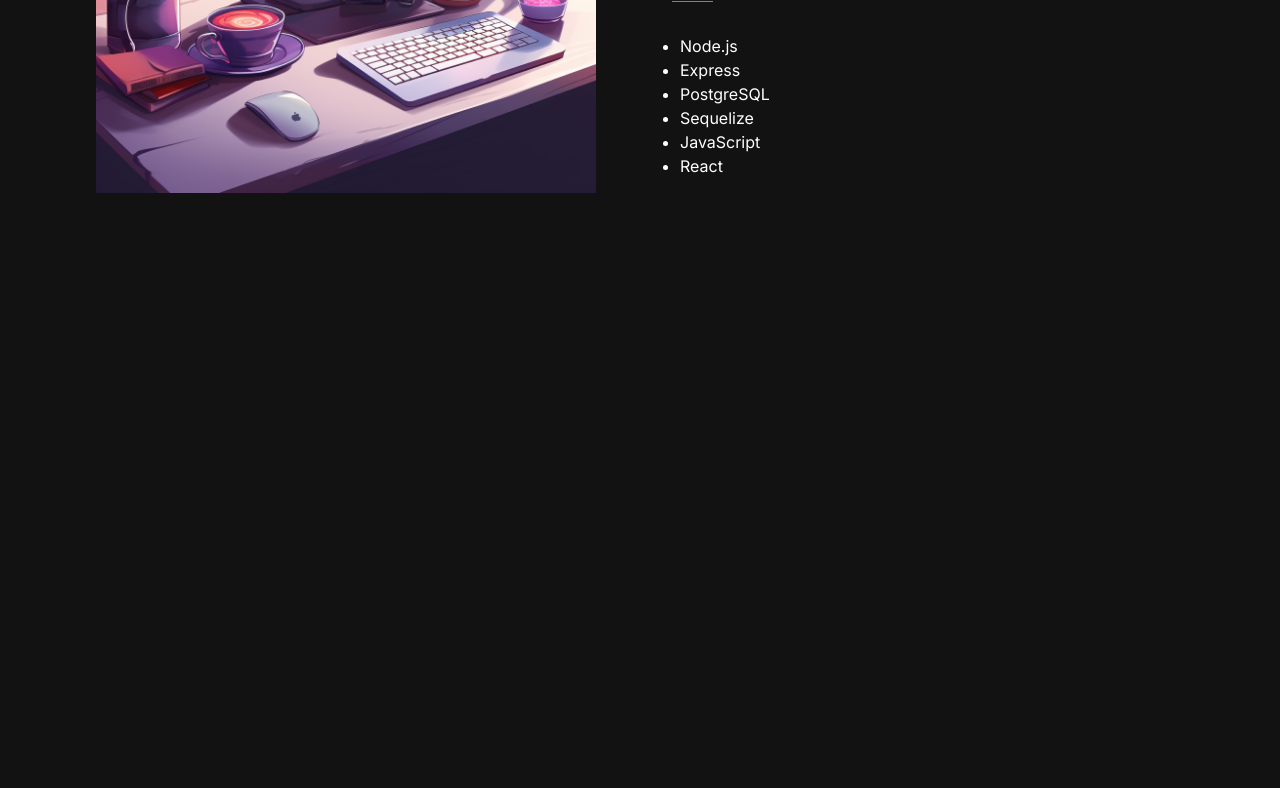
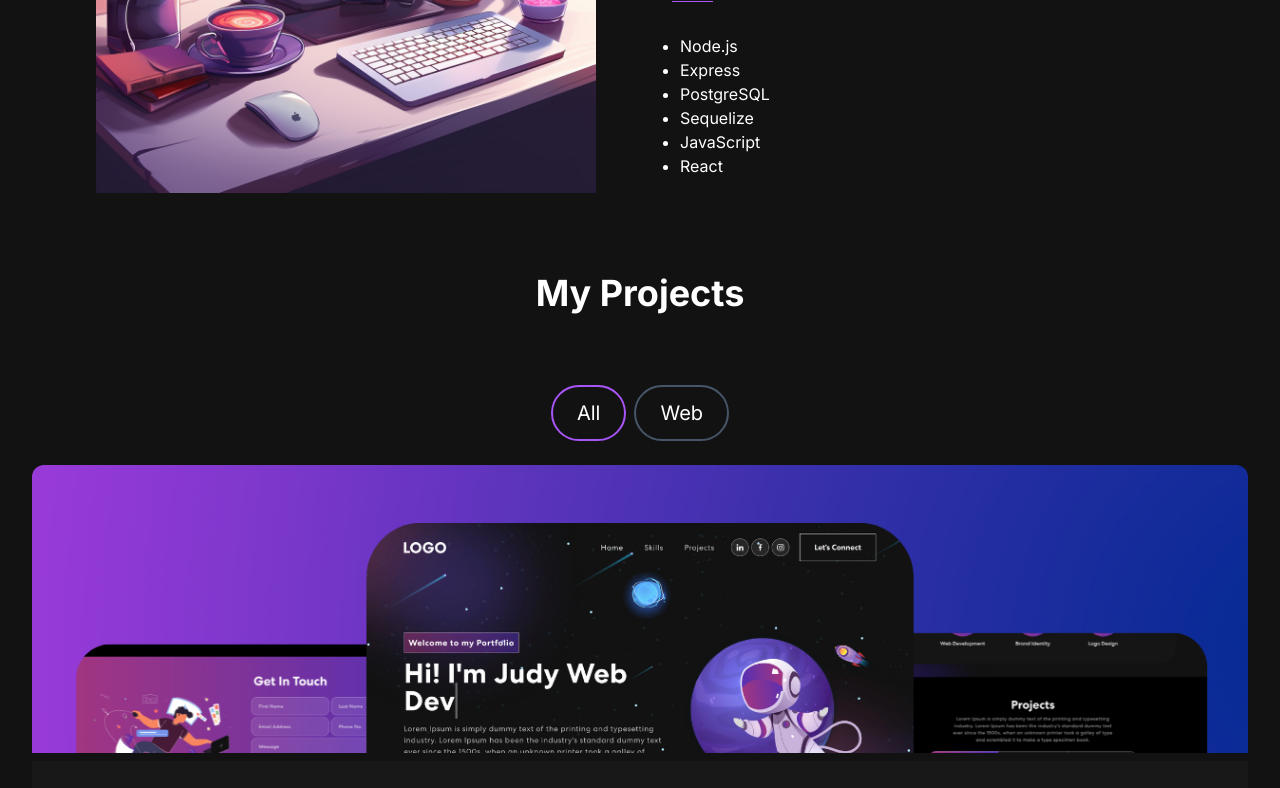
Before and after one commit to Yellowweii/Next-Website, a Next.js app: page / in a window 1280 px wide. Shown: the part 915-1703 px from the top of the page. Before the commit the page ends 1188 px from the top, so only its background shows below. Built offline with nearby package versions, Linux system fonts and the light colour scheme.

Commit message:
complete some function of the project module

```diff
--- a/app/globals.css
+++ b/app/globals.css
@@ -1,3 +1,7 @@
 @tailwind base;
 @tailwind components;
 @tailwind utilities;
+
+.buttonClass {
+  @apply text-slate-200 flex items-center px-3 py-2 border rounded border-slate-200 hover:text-white hover:border-white;
+}
--- a/app/page.tsx
+++ b/app/page.tsx
@@ -1,5 +1,6 @@
 import AboutSection from "@/components/AboutSection";
 import HeroSection from "@/components/HeroSection";
+import ProjectSection from "@/components/ProjectSection";
 import Image from "next/image";
 
 export default function Home() {
@@ -8,6 +9,7 @@ export default function Home() {
       <div className="container mx-auto px-8 py-4">
         <HeroSection />
         <AboutSection />
+        <ProjectSection />
       </div>
     </main>
   );
--- a/components/AboutSection/index.tsx
+++ b/components/AboutSection/index.tsx
@@ -53,7 +53,7 @@ const AboutSection = () => {
       <div className="md:grid md:grid-cols-2 gap-8 items-center py-8 px-4 xl:gap-16 sm:py-16 xl:px-16">
         <Image src="/images/about-image.png" alt="about image" width={500} height={500} />
         <div className="h-full">
-          <h2 className="text-4xl font-bold mb-4">About Me</h2>
+          <h2 className="mt-4 md:mt-0 text-4xl font-bold mb-4">About Me</h2>
           <p className="text-base lg:text-lg">
             I am a full stack web developer with a passion for creating interactive and responsive web applications. I have experience working with JavaScript, React, Redux, Node.js, Express,
             PostgreSQL, Sequelize, HTML, CSS, and Git. I am a quick learner and I am always looking to expand my knowledge and skill set. I am a team player and I am excited to work with others to
@@ -70,9 +70,7 @@ const AboutSection = () => {
               Experience
             </TabButton>
           </div>
-          <div className="mt-8">
-            {TAB_DATA.find(item => item.title === tab)?.content}
-          </div>
+          <div className="mt-8">{TAB_DATA.find((item) => item.title === tab)?.content}</div>
         </div>
       </div>
     </section>
--- a/components/Navbar/index.tsx
+++ b/components/Navbar/index.tsx
@@ -31,11 +31,11 @@ const Navbar = () => {
         </Link>
         <div className="mobile-menu block md:hidden">
           {showMenu ? (
-            <button onClick={() => setShowMenu(false)} className="text-slate-200 flex items-center px-3 py-2 border rounded border-slate-200 hover:text-white hover:border-white">
+            <button onClick={() => setShowMenu(false)} className="buttonClass">
               <XMarkIcon className="w-5 h-5" />
             </button>
           ) : (
-            <button onClick={() => setShowMenu(true)} className="text-slate-200 flex items-center px-3 py-2 border rounded border-slate-200 hover:text-white hover:border-white">
+            <button onClick={() => setShowMenu(true)} className="buttonClass">
               <Bars3Icon className="w-5 h-5" />
             </button>
           )}
--- /dev/null
+++ b/components/ProjectCard/index.tsx
@@ -0,0 +1,34 @@
+import React from "react";
+import { CodeBracketIcon, EyeIcon } from "@heroicons/react/24/solid";
+import Link from "next/link";
+
+interface ProjectCardProps {
+  imgUrl: string;
+  title: string;
+  description: string;
+  gitUrl: string;
+  previewUrl: string;
+}
+
+const ProjectCard = ({ imgUrl, title, description, gitUrl, previewUrl }: ProjectCardProps) => {
+  return (
+    <div>
+      <div className="h-52 md:h-72 rounded-t-xl relative group" style={{ background: `url(${imgUrl})`, backgroundSize: "cover" }}>
+        <div className="overlay items-center justify-center absolute top-0 left-0 w-full h-full bg-[#181818] bg-opacity-0 hidden group-hover:flex group-hover:bg-opacity-80 transition-all duration-500">
+          <Link href={gitUrl} className="flex items-center justify-center mr-2 h-14 w-14 border-2 relative rounded-full border-[#adb7be] hover:border-white">
+            <CodeBracketIcon className="h-10 w-10 text-[#adb7be] cursor-pointer hover:text-white" />
+          </Link>
+          <Link href={previewUrl} className="flex items-center justify-center h-14 w-14 border-2 relative rounded-full border-[#adb7be] hover:border-white">
+            <EyeIcon className="h-10 w-10 text-[#adb7be] cursor-pointer hover:text-white" />
+          </Link>
+        </div>
+      </div>
+      <div className="text-white rounded-b-xl bg-[#181818] mt-2 py-6 px-4">
+        <h5 className="text-xl font-semibold mb-2">{title}</h5>
+        <p className="text-[#adb7be]">{description}</p>
+      </div>
+    </div>
+  );
+};
+
+export default ProjectCard;
--- /dev/null
+++ b/components/ProjectSection/index.tsx
@@ -0,0 +1,78 @@
+import React from "react";
+import ProjectCard from "../ProjectCard";
+
+const projectsData = [
+  {
+    id: 1,
+    title: "React Portfolio Website",
+    description: "Project 1 description",
+    image: "/images/projects/1.png",
+    tag: ["All", "Web"],
+    gitUrl: "/",
+    previewUrl: "/",
+  },
+  {
+    id: 2,
+    title: "Potography Portfolio Website",
+    description: "Project 2 description",
+    image: "/images/projects/2.png",
+    tag: ["All", "Web"],
+    gitUrl: "/",
+    previewUrl: "/",
+  },
+  {
+    id: 3,
+    title: "E-commerce Application",
+    description: "Project 3 description",
+    image: "/images/projects/3.png",
+    tag: ["All", "Web"],
+    gitUrl: "/",
+    previewUrl: "/",
+  },
+  {
+    id: 4,
+    title: "Food Ordering Application",
+    description: "Project 4 description",
+    image: "/images/projects/4.png",
+    tag: ["All", "Mobile"],
+    gitUrl: "/",
+    previewUrl: "/",
+  },
+  {
+    id: 5,
+    title: "React Firebase Template",
+    description: "Authentication and CRUD operations",
+    image: "/images/projects/5.png",
+    tag: ["All", "Web"],
+    gitUrl: "/",
+    previewUrl: "/",
+  },
+  {
+    id: 6,
+    title: "Full-stack Roadmap",
+    description: "Project 5 description",
+    image: "/images/projects/6.png",
+    tag: ["All", "Web"],
+    gitUrl: "/",
+    previewUrl: "/",
+  },
+];
+
+const ProjectSection = () => {
+  return (
+    <>
+      <h2 className="text-center text-4xl font-bold text-white mt-4 mb-8 md:mb-12">My Projects</h2>
+      <div className="text-white flex flex-row justify-center items-center gap-2 py-6">
+        <button className="rounded-full border-2 border-purple-500 px-6 py-3 text-xl cursor-pointer">All</button>
+        <button className="rounded-full border-2 border-slate-600 hover:border-white px-6 py-3 text-xl cursor-pointer">Web</button>
+      </div>
+      <div>
+        {projectsData.map((project) => (
+          <ProjectCard key={project.id} title={project.title} description={project.description} imgUrl={project.image} gitUrl={project.gitUrl} previewUrl={project.previewUrl} />
+        ))}
+      </div>
+    </>
+  );
+};
+
+export default ProjectSection;
--- /dev/null
+++ b/components/ProjectTag/index.tsx
@@ -0,0 +1,9 @@
+import React from 'react'
+
+const ProjectTag = () => {
+  return (
+    <div>ProjectTag</div>
+  )
+}
+
+export default ProjectTag
```
